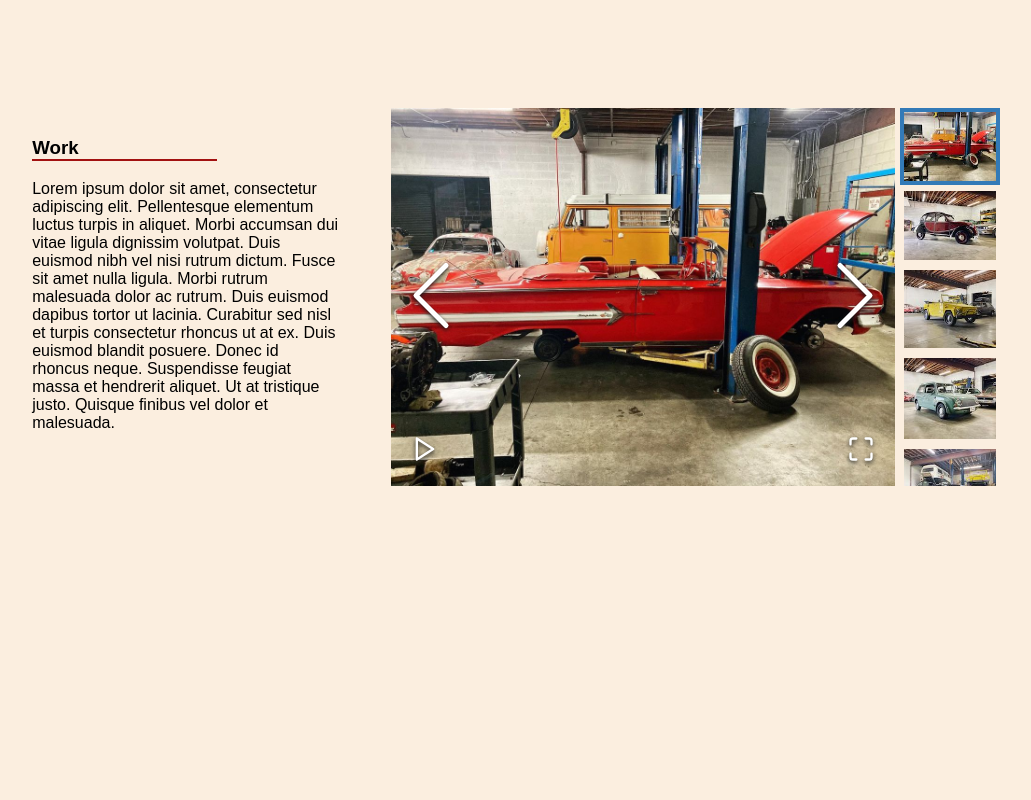
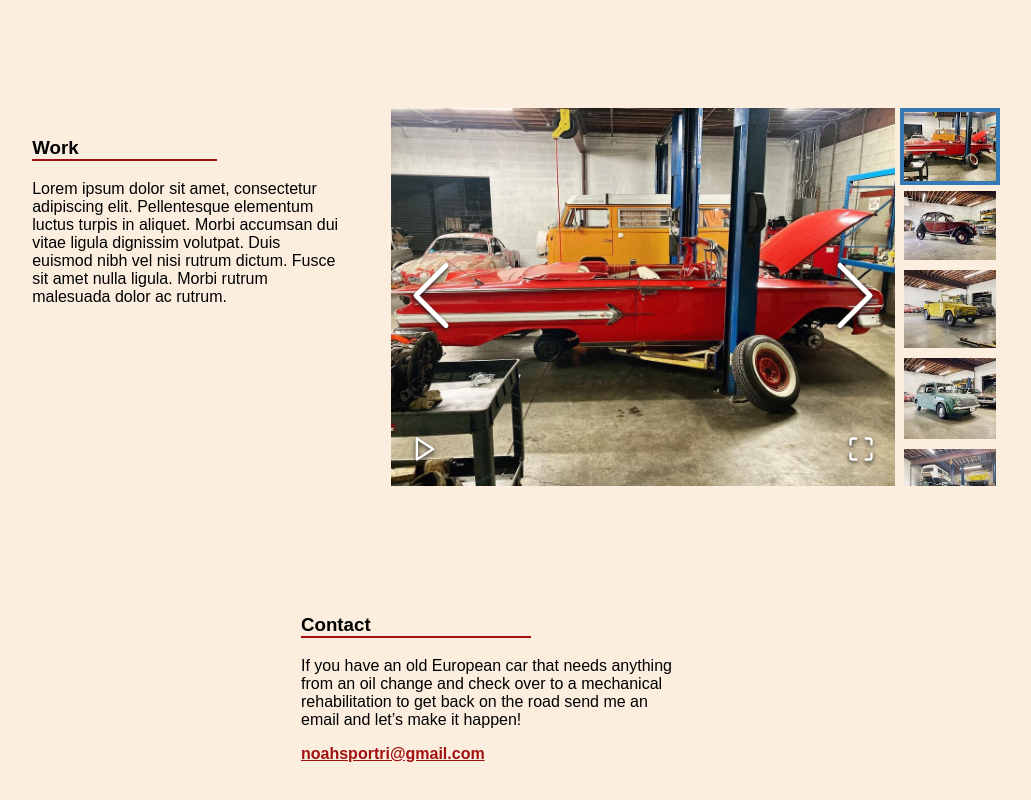
Before and after one commit to jkiernan12/noah-sport, a Gatsby site: page / in a window 1280 px wide. Shown: the part 1210-2010 px from the top of the page, without its empty margins (147-1178 px from the left). Before the commit the page ends 1824 px from the top, so only its background shows below. Built offline with nearby package versions, Linux system fonts and the light colour scheme; Gatsby itself is replaced by a stand-in of ours; a web font is replaced by a local one.

Commit message:
Make nav functional

```diff
--- a/src/pages/index.js
+++ b/src/pages/index.js
@@ -48,27 +48,40 @@ const IndexPage = () => {
         <p>Vintage Euro Shop</p>
       </div>
         <nav>
+          <a href="#about-section">
           <button>About</button>
+          </a>
+          <a href="#work-section">
           <button>Work</button>
+          </a>
+          <a href="#contact-section">
           <button>Contact</button>
+          </a>
         </nav>
       </header>
       <section className="hero">
-        <h2>Specializing in VW and Porches</h2>
+        <h2>Put something good here</h2>
       </section>
       <section className="about" id="about-section">
         <img src={about} />
         <article>
           <h3>About</h3>
-          <p>Lorem ipsum dolor sit amet, consectetur adipiscing elit. Pellentesque elementum luctus turpis in aliquet. Morbi accumsan dui vitae ligula dignissim volutpat. Duis euismod nibh vel nisi rutrum dictum. Fusce sit amet nulla ligula. Morbi rutrum malesuada dolor ac rutrum. Duis euismod dapibus tortor ut lacinia. Curabitur sed nisl et turpis consectetur rhoncus ut at ex. Duis euismod blandit posuere. Donec id rhoncus neque. Suspendisse feugiat massa et hendrerit aliquet. Ut at tristique justo. Quisque finibus vel dolor et malesuada.</p>
+          <p>Lorem ipsum dolor sit amet, consectetur adipiscing elit. Pellentesque elementum luctus turpis in aliquet. Morbi accumsan dui vitae ligula dignissim volutpat. Duis euismod nibh vel nisi rutrum dictum. Fusce sit amet nulla ligula. Morbi rutrum malesuada dolor ac rutrum.</p>
         </article>
       </section>
-      <section className="work">
+      <section className="work" id="work-section">
       <article>
       <h3>Work</h3>
-      <p>Lorem ipsum dolor sit amet, consectetur adipiscing elit. Pellentesque elementum luctus turpis in aliquet. Morbi accumsan dui vitae ligula dignissim volutpat. Duis euismod nibh vel nisi rutrum dictum. Fusce sit amet nulla ligula. Morbi rutrum malesuada dolor ac rutrum. Duis euismod dapibus tortor ut lacinia. Curabitur sed nisl et turpis consectetur rhoncus ut at ex. Duis euismod blandit posuere. Donec id rhoncus neque. Suspendisse feugiat massa et hendrerit aliquet. Ut at tristique justo. Quisque finibus vel dolor et malesuada.</p>
+      <p>Lorem ipsum dolor sit amet, consectetur adipiscing elit. Pellentesque elementum luctus turpis in aliquet. Morbi accumsan dui vitae ligula dignissim volutpat. Duis euismod nibh vel nisi rutrum dictum. Fusce sit amet nulla ligula. Morbi rutrum malesuada dolor ac rutrum.</p>
       </article>
         <ImageGallery className="slider" items={images} thumbnailPosition="right" />
+      </section>
+      <section className="contact" id="contact-section">
+      <article>
+        <h3>Contact</h3>
+        <p>If you have an old European car that needs anything from an oil change and check over to a mechanical rehabilitation to get back on the road send me an email and let’s make it happen!</p>
+        <p className="email"><a href="mailto:noahsportri@gmail.com">noahsportri@gmail.com</a></p>
+      </article>
       </section>
     </main>
   )
--- a/src/pages/index.scss
+++ b/src/pages/index.scss
@@ -1,4 +1,8 @@
 @import "~react-image-gallery/styles/scss/image-gallery.scss";
+
+html {
+  scroll-behavior: smooth;
+}
 
 body {
   min-height: 100vh;
@@ -67,6 +71,7 @@ header {
   h2 {
     color: white;
     text-align: center;
+    font-size: 3em;
   }
 
 }
@@ -105,3 +110,22 @@ header {
   }
 
 }
+
+.contact {
+  max-width: 400px;
+  margin: 10% auto;
+
+  article {
+    margin: 2%;
+
+    h3 {
+      border-bottom:2px solid rgb(162, 17, 17);
+      width: 60%;
+    }
+
+    .email a {
+      color: rgb(162, 17, 17);
+      font-weight: bold;
+    }
+  }
+}
```
